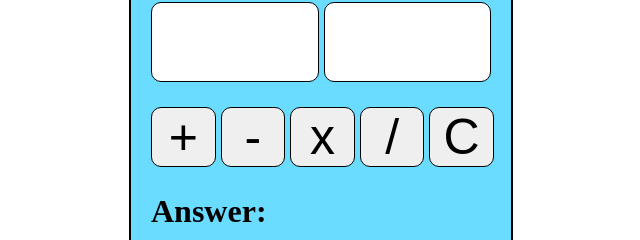
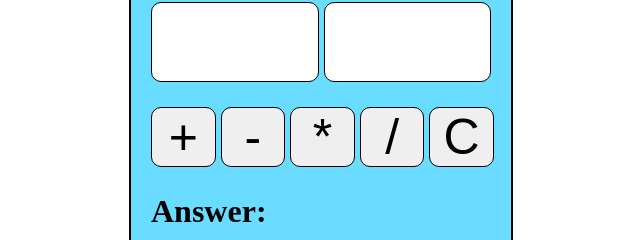
Before and after one commit to gourab-giri7/calculetor, a plain HTML site: page index.html in a window 1280 px wide. Shown: the part 263-503 px from the top of the page, 319-959 px from the left. Drawn offline with Linux system fonts and the light colour scheme.

Commit message:
index.html

```diff
--- a/index.html
+++ b/index.html
@@ -92,7 +92,7 @@
 		<div class="operators">
 			<button value="+" id="plus">+</button>
 			<button value="-" id="minus">-</button>
-			<button value="*" id="mul">x</button>
+			<button value="*" id="mul">*</button>
 			<button value="/" id="divide">/</button>
 			<button id="cancel">C</button>
 		</div>
```
